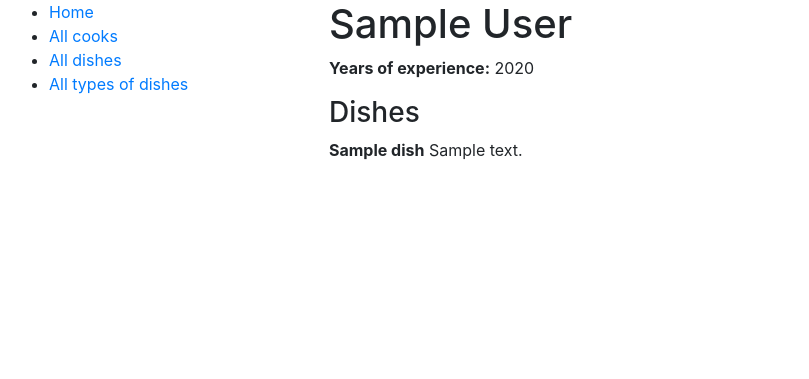
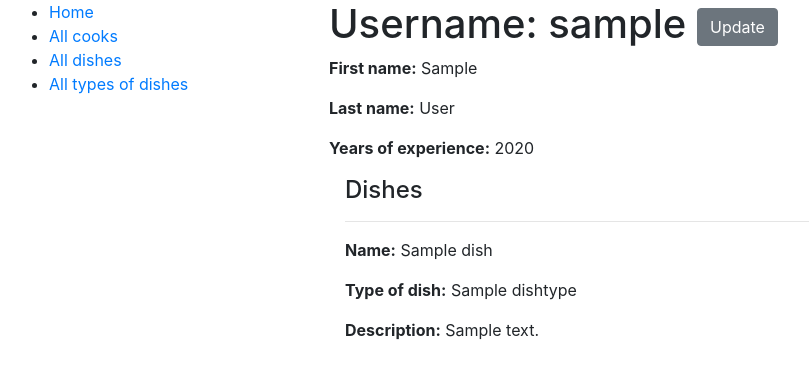
Before and after one commit to Yevheniy-Lototskiy/restaurant-kitchen-service, a Django app: page /cooks/1/ in a window 1280 px wide. Shown: the top 379 px of the page, without its empty margins (6-815 px from the left). Run offline with Django 4.2, Linux system fonts and the light colour scheme; tables that the repository leaves empty hold one stand-in row (values such as "Sample post").

Commit message:
Added Update button and update form for Cook

```diff
--- a/kitchen_service/urls.py
+++ b/kitchen_service/urls.py
@@ -5,6 +5,7 @@ from kitchen_service.views import (
     CookListView,
     CookDetailView,
     CookCreateView,
+    CookUpdateView,
     DishListView,
     DishDetailView,
     DishCreateView,
@@ -18,6 +19,7 @@ urlpatterns = [
     path("cooks/", CookListView.as_view(), name="cook-list"),
     path("cooks/<int:pk>/", CookDetailView.as_view(), name="cook-detail"),
     path("cooks/create/", CookCreateView.as_view(), name="cook-create"),
+    path("cooks/<int:pk>/update/", CookUpdateView.as_view(), name="cook-update"),
 
     path("dishes/", DishListView.as_view(), name="dish-list"),
     path("dishes/<int:pk>/", DishDetailView.as_view(), name="dish-detail"),
--- a/kitchen_service/views.py
+++ b/kitchen_service/views.py
@@ -3,7 +3,7 @@ from django.shortcuts import render
 from django.urls import reverse_lazy
 from django.views import generic
 
-from kitchen_service.forms import CookCreationForm, DishForm
+from kitchen_service.forms import CookCreationForm, DishForm, CookUpdateForm
 from kitchen_service.models import Dish, Cook, DishType
 
 
@@ -34,6 +34,12 @@ class CookCreateView(generic.CreateView):
     template_name = "kitchen/cook_form.html"
 
 
+class CookUpdateView(generic.UpdateView):
+    model = Cook
+    form_class = CookUpdateForm
+    # template_name = "kitchen/cook_form.html"
+    success_url = reverse_lazy("kitchen:cook-list")
+
 
 class DishListView(generic.ListView):
     model = Dish
--- a/templates/kitchen/cook_detail.html
+++ b/templates/kitchen/cook_detail.html
@@ -1,15 +1,28 @@
-{% extends 'base.html' %}
+{% extends "base.html" %}
 
 {% block content %}
-  <h1>{{ cook.first_name }} {{ cook.last_name }}</h1>
+  <h1>
+    Username: {{ cook.username }}
+
+    <a href="{% url 'kitchen:cook-update' pk=cook.id %}" class="btn btn-secondary link-to-page">
+      Update
+    </a>
+  </h1>
+
+  <p><strong>First name:</strong> {{ cook.first_name }}</p>
+  <p><strong>Last name:</strong> {{ cook.last_name }}</p>
   <p><strong>Years of experience:</strong> {{ cook.years_of_experience }}</p>
 
-  <div>
-    <h3>Dishes</h3>
+  <div class="ml-3">
+    <h4>Dishes</h4>
+
+    {% for dish in cook.dishes.all %}
+        <hr>
+        <p><strong>Name:</strong> {{ dish.name }}</p>
+        <p><strong>Type of dish:</strong> {{ dish.dish_type.name }}</p>
+        <p><strong>Description:</strong> {{ dish.description }}</p>
+    {% empty %}
+      <p>No dishes!</p>
+    {% endfor %}
   </div>
-  {% for dish in cook.dishes.all %}
-    <p><strong>{{ dish.name }}</strong> {{ dish.description }}</p>
-  {% empty %}
-    <p>There are no dishes</p>
-  {% endfor %}
 {% endblock %}
```
Also changed, not shown: kitchen_service/forms.py (+11 -0 lines), templates/kitchen/cook_list.html (+5 -2 lines).
